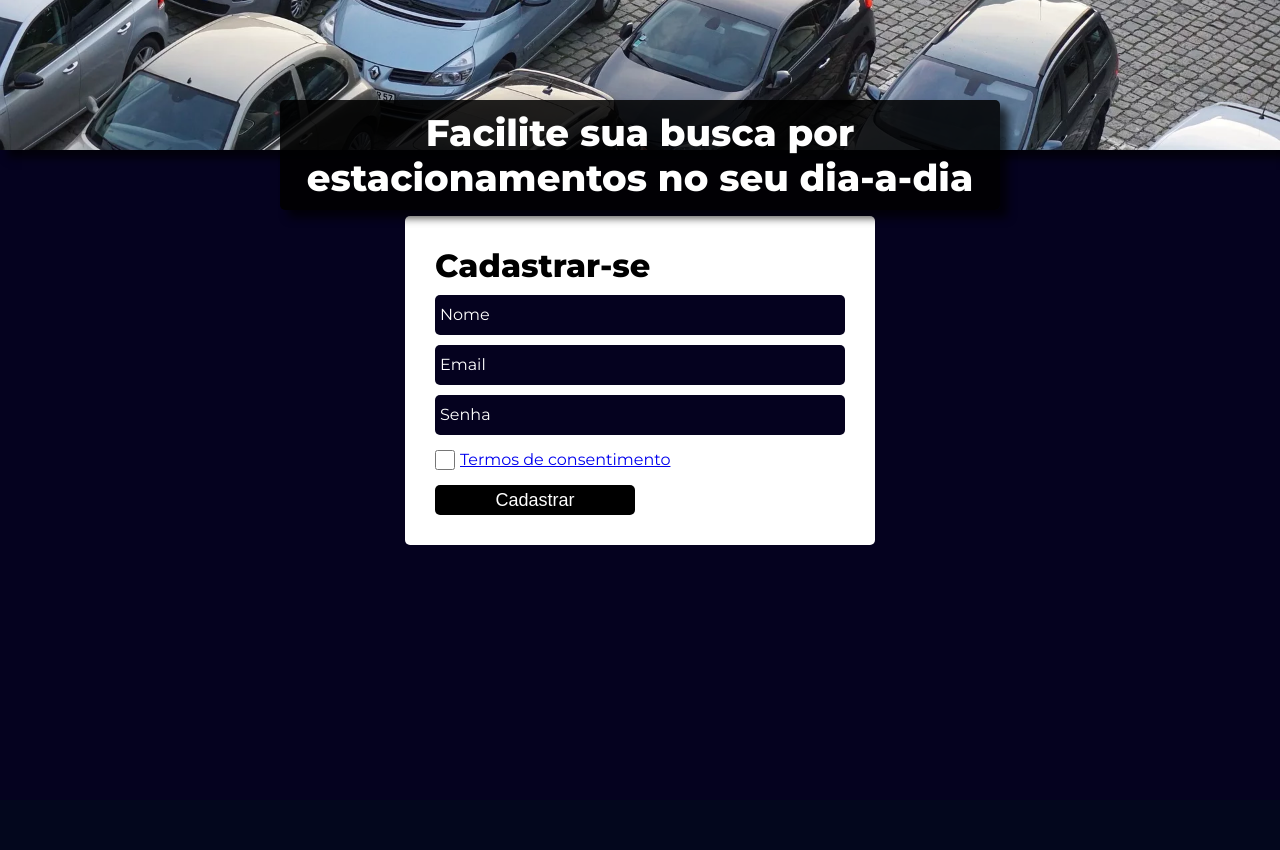
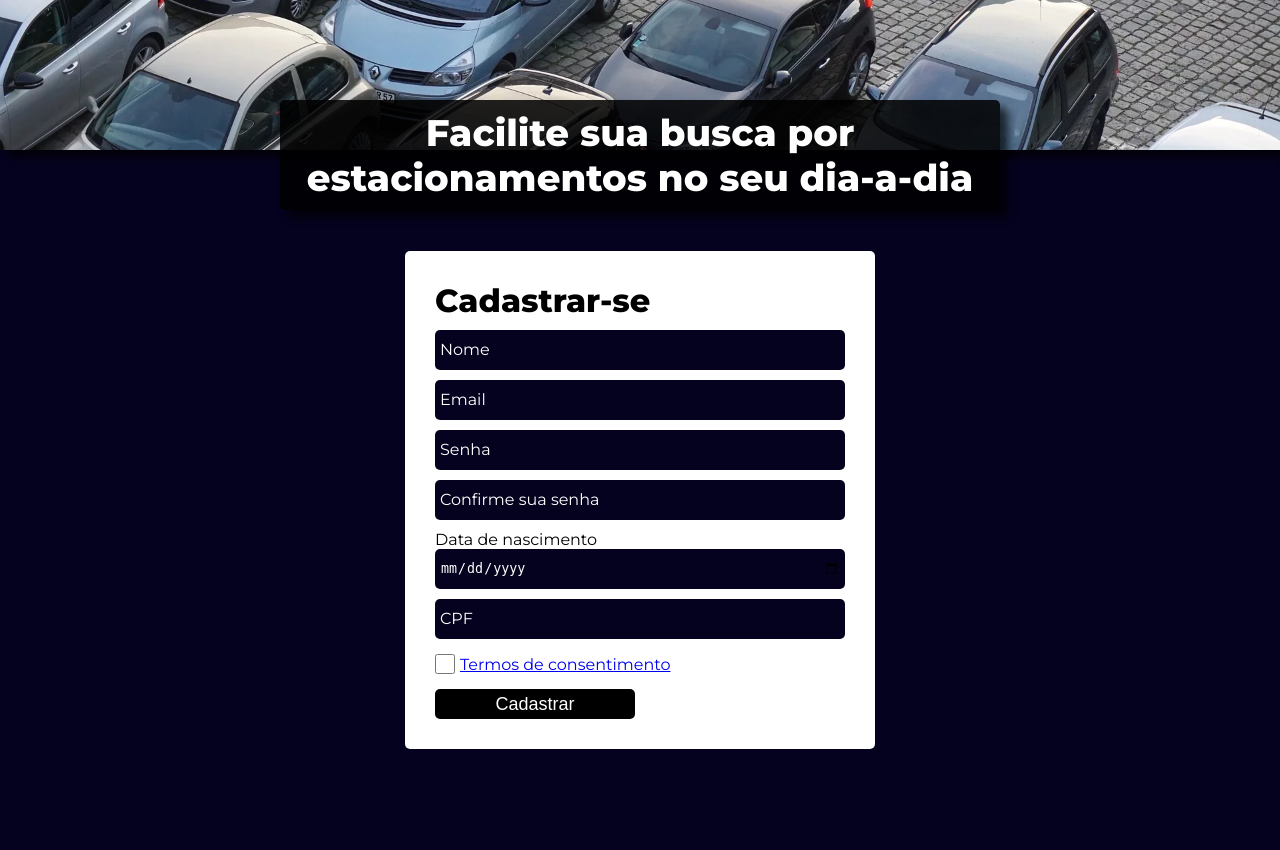
Before and after one commit to incrisvel/parkin, a Django app: page /cadastrar/ in a window 1280 px wide. Before the commit the page ends 545 px from the top, so only its background shows below. Run offline with Django 5.2, Linux system fonts and the light colour scheme.

Commit message:
cadastroA

```diff
--- a/main/forms.py
+++ b/main/forms.py
@@ -1,6 +1 @@
 from django import forms
-
-class Cadastro(forms.Form):
-    nome = forms.CharField(max_length=100)
-    email = forms.CharField(max_length=100)
-    senha = forms.CharField(max_length=100)
--- a/main/static/css/cadastro.css
+++ b/main/static/css/cadastro.css
@@ -45,10 +45,10 @@ header h1{
 main{
     display: flex;
     justify-content: center;
-    height: 300px;
     align-items: center;
     flex-direction: column;
-    margin-top: 80px;
+    height: 700px;
+
 }
 
 form{
@@ -67,6 +67,21 @@ label{
     transition: 200ms;
 }
 
+div.notimport{
+    display: flex;
+    flex-direction: column;
+    align-items: flex-start;
+}
+
+label.data{
+    position: relative;
+    margin-left: 0px;
+    margin-top: 0px;
+    color: #000000;
+}
+
+
+
 form .import{
     display: flex;
     align-items: flex-start;
@@ -83,7 +98,7 @@ form input{
     color: white;
 }
 
-form input:focus + label{
+form input:focus + label, form input:valid + label{
     font-size: 10px;
     margin: 0;
 }
--- a/main/templates/main/cadastro.html
+++ b/main/templates/main/cadastro.html
@@ -16,16 +16,28 @@
         <h1>Cadastrar-se</h1>
         {% csrf_token %}
         <div class="import">
-          {{ form.nome }}
-          <label for="nome">{{ form.nome.label }} </label>
+          <input type="text" name="nome" id="nome" required>
+          <label for="nome">Nome</label>
         </div>
         <div class="import">
-          {{ form.email }}
-          <label for="email">{{ form.email.label }} </label>
+          <input type="text" name="email" id="email" required>
+          <label for="email">Email</label>
         </div>
         <div class="import">
-          {{ form.senha }}
-          <label for="senha">{{ form.senha.label }} </label>
+          <input type="password" name="senha" id="senha" required>
+          <label for="senha">Senha</label>
+        </div>
+        <div class="import">
+          <input type="password" name="confirme" id="confirme" required>
+          <label for="confirme">Confirme sua senha</label>
+        </div>
+        <div class="notimport">
+          <label class="data">Data de nascimento</label>
+          <input type="date" name="data" id="data" required>
+        </div>
+        <div class="import">
+          <input type="text" name="cpf" required>
+          <label for="cpf">CPF</label>
         </div>
         <div>
           <input type="checkbox" name="check" id="check">
--- a/main/views.py
+++ b/main/views.py
@@ -1,19 +1,13 @@
 from django.shortcuts import render
-from .forms import Cadastro
 
 def index(request):
     return render(request,'main/index.html')
 
 def cadastro(request):
     if request.method == 'POST':
-        form = Cadastro(request.POST)
-        if form.is_valid():
-            email = form.cleaned_data['email']
-            senha = form.cleaned_data['senha']
-    else:
-        form = Cadastro()
-    context = {
-        'form':form
-    }
+        email = request.POST.get('email')
+        senha = request.POST.get('senha')
+        confirme = request.POST.get('confirme')
+        data = request.POST.get('data')
 
-    return render(request, 'main/cadastro.html', context)
+    return render(request, 'main/cadastro.html')
```
Also changed, not shown: main/static/css/index.css (+5 -5 lines).
